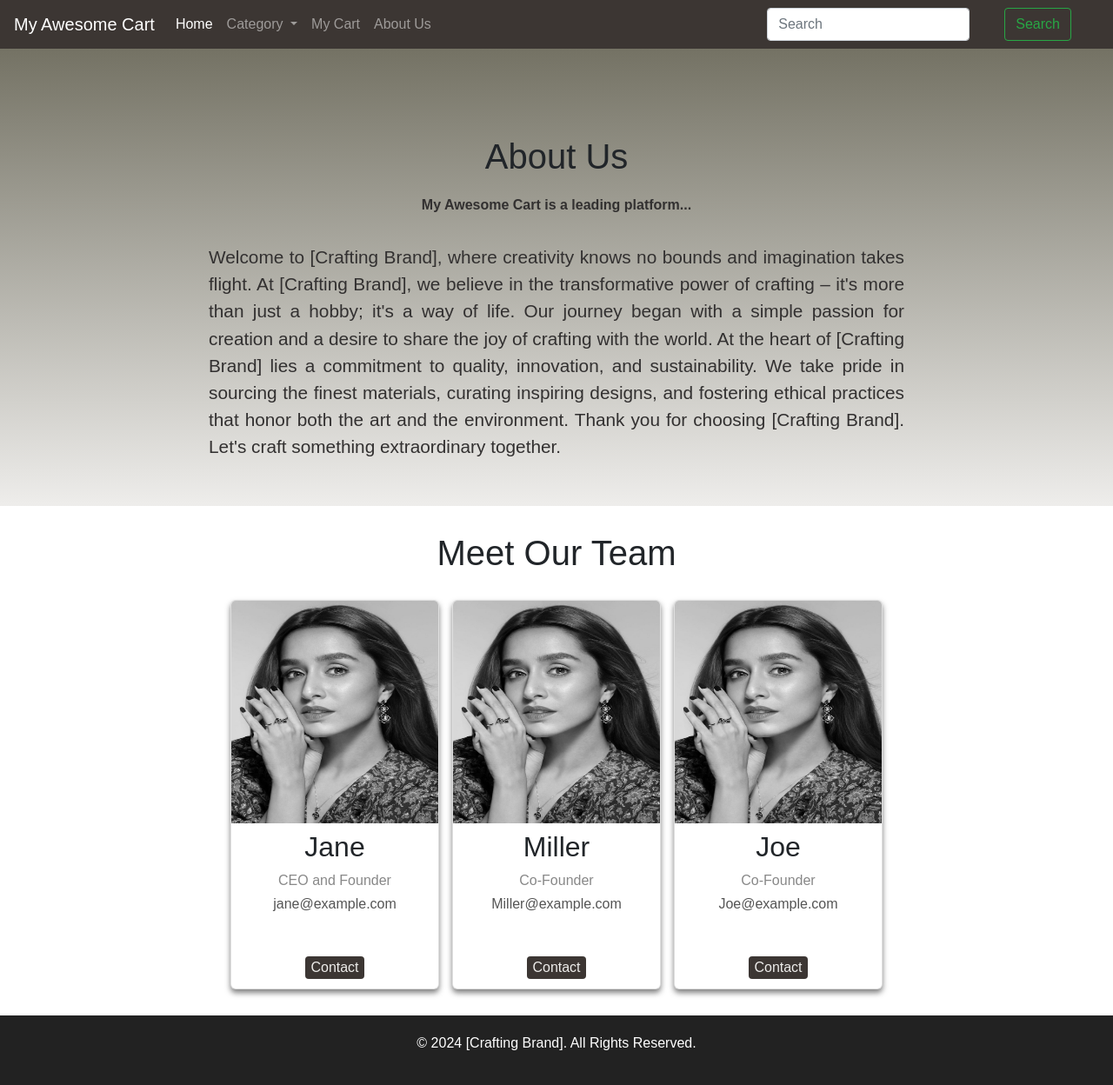
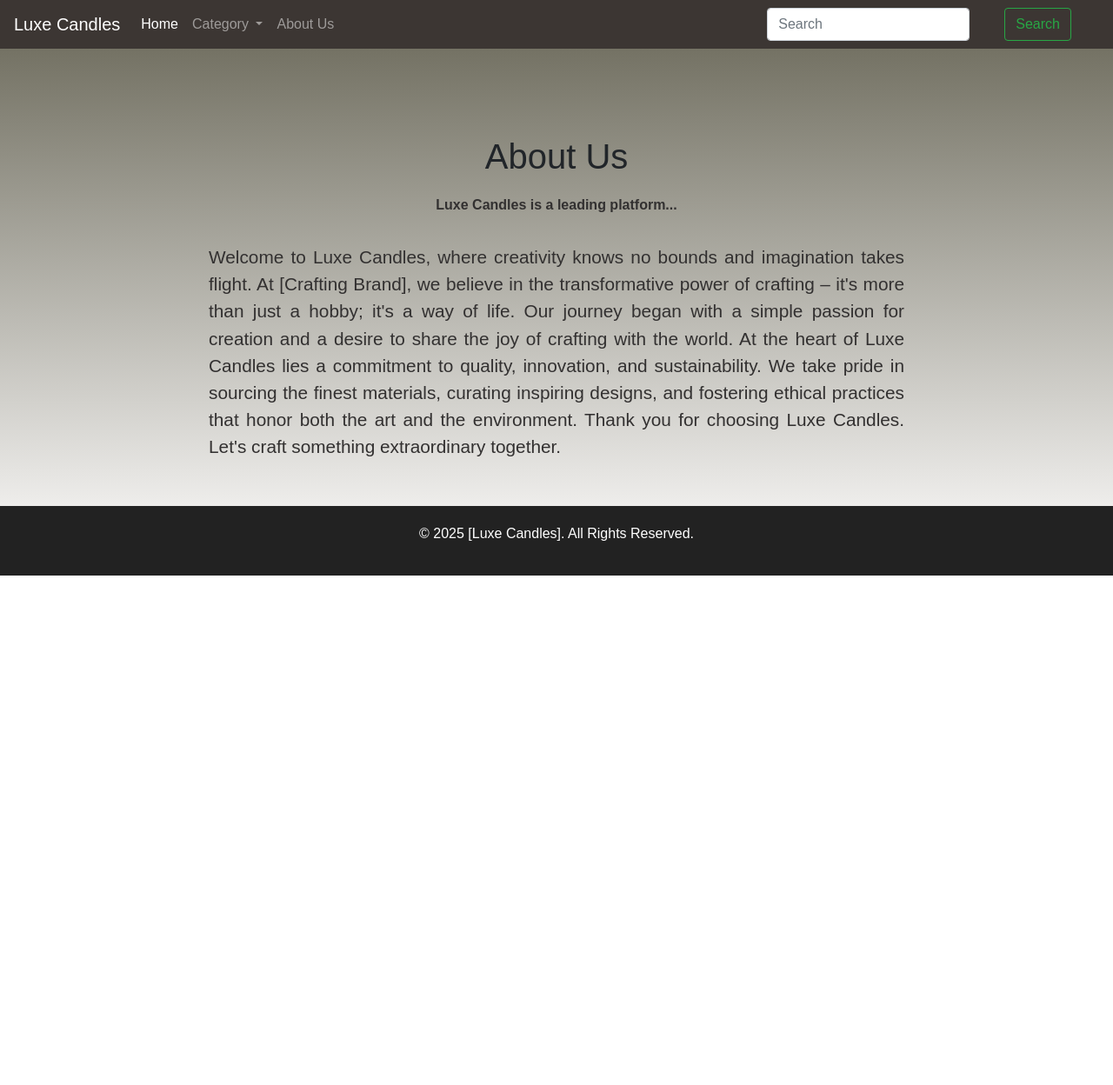
Before and after one commit to harshitaa1801/ecommerce, a Django app: page /about/ in a window 1280 px wide. Shown: the whole page at 87% size. After the commit the page ends 662 px from the top, so only its background shows below. Run offline with Django 4.2, Linux system fonts and the light colour scheme; data that the repository does not hold is empty; some libraries are stand-ins or nearby versions.

Commit message:
removed team from about us

```diff
--- a/shop/templates/shop/about.html
+++ b/shop/templates/shop/about.html
@@ -7,27 +7,25 @@
     <section class="about">
         <h1>About Us</h1>
         <p style="font-weight: bold">
-            My Awesome Cart is a leading platform...
+            Luxe Candles is a leading platform...
         </p>
         <div class="about-info">
             <div>
-                <p> Welcome to [Crafting Brand], where creativity knows no bounds and imagination takes flight. At [Crafting Brand], we believe in the transformative power of crafting – it's more than just a hobby; it's a way of life.
+                <p> Welcome to Luxe Candles, where creativity knows no bounds and imagination takes flight. At [Crafting Brand], we believe in the transformative power of crafting – it's more than just a hobby; it's a way of life.
                     Our journey began with a simple passion for creation and a desire to share the joy of crafting with the world.
-                    At the heart of [Crafting Brand] lies a commitment to quality, innovation, and sustainability. We take pride in sourcing the finest materials, curating inspiring designs, and fostering ethical practices that honor both the art and the environment.
-                    Thank you for choosing [Crafting Brand]. Let's craft something extraordinary together.
+                    At the heart of Luxe Candles lies a commitment to quality, innovation, and sustainability. We take pride in sourcing the finest materials, curating inspiring designs, and fostering ethical practices that honor both the art and the environment.
+                    Thank you for choosing Luxe Candles. Let's craft something extraordinary together.
 
                 </p>
                 <!--                <button>Read More...</button>-->
             </div>
         </div>
     </section>
-
+<!--
     <section class="team">
         <h1>Meet Our Team</h1>
         <div class="team-cards">
 
-            <!-- Cards here -->
-            <!-- Card 1 -->
 
             <div class="card">
                 <div class="card-img">
@@ -42,7 +40,6 @@
                 </div>
             </div>
 
-            <!-- Card 2 -->
 
             <div class="card">
                 <div class="card-img">
@@ -57,7 +54,6 @@
                 </div>
             </div>
 
-            <!-- Card 3 -->
 
             <div class="card">
                 <div class="card-img">
@@ -72,10 +68,10 @@
                 </div>
             </div>
         </div>
-    </section>
+    </section> -->
 
     <footer>
-        <p>© 2024 [Crafting Brand]. All Rights Reserved.</p>
+        <p>© 2025 [Luxe Candles]. All Rights Reserved.</p>
     </footer>
 
 {% endblock %}
--- a/shop/templates/shop/basic.html
+++ b/shop/templates/shop/basic.html
@@ -17,7 +17,7 @@
   </head>
   <body>
     <nav class="navbar navbar-expand-lg navbar-dark "  style="background-color: #3C3633;">
-  <a class="navbar-brand" href="/">My Awesome Cart</a>
+  <a class="navbar-brand" href="/">Luxe Candles</a>
   <button class="navbar-toggler" type="button" data-toggle="collapse" data-target="#navbarSupportedContent" aria-controls="navbarSupportedContent" aria-expanded="false" aria-label="Toggle navigation">
     <span class="navbar-toggler-icon"></span>
   </button>
@@ -36,17 +36,17 @@
           {% for category in categories%}
           <a class="dropdown-item" href="/#{{ category.name|slugify }}">{{category.name}}</a>
           {% endfor%}
-          <div class="dropdown-divider"></div>
+          <!-- <div class="dropdown-divider"></div>
           <a class="dropdown-item" href="#">Something else here</a>
-        </div>
+        </div> -->
       </li>
 <!--      <li class="nav-item">-->
 <!--        <a class="nav-link disabled" href="#" tabindex="-1" aria-disabled="true">Disabled</a>-->
 <!--      </li>-->
-      <li class="nav-item">
+      <!-- <li class="nav-item"> -->
         <!-- <a class="nav-link" href="{% url 'view_cart' %}">My Cart(<span id="cart">{{ request.user.cart_set.count }}</span>)</a> -->
-        <a class="nav-link" href="{% url 'view_cart' %}">My Cart</a>
-      </li>
+        <!-- <a class="nav-link" href="{% url 'view_cart' %}">My Cart</a> -->
+      <!-- </li> -->
 
       <li class="nav-item">
         <a class="nav-link" href="/about/">About Us</a>
--- a/shop/templates/shop/productView.html
+++ b/shop/templates/shop/productView.html
@@ -48,10 +48,10 @@
             <div class="row my-5">
                 <img src="/media/{{product.image}}" width="250px" height="300px" class="product-image">
             </div>
-            <div class="row">
+            <!-- <div class="row">
                 <button id="p{{ product.id }}" class="btn btn-primary mx-3 my-3">Add To Cart</button>
                 <a href="https://api.whatsapp.com/send/?phone=%2B918864865605&text=Hi,%20I%20want%20to%20purchase%20this%20item%0A[https://ecommerce-0nk8.onrender.com/products/{{i.id}}]"><button id="v{{ product.id }}" class="btn btn-primary mx-3 my-3">Buy Now</button></a>
-            </div>
+            </div> -->
         </div>
         <div class="col-md-8 my-5">
             <h5>{{product.name}}</h5>
```
Also changed, not shown: shop/templates/shop/index.html (+4 -4 lines).
